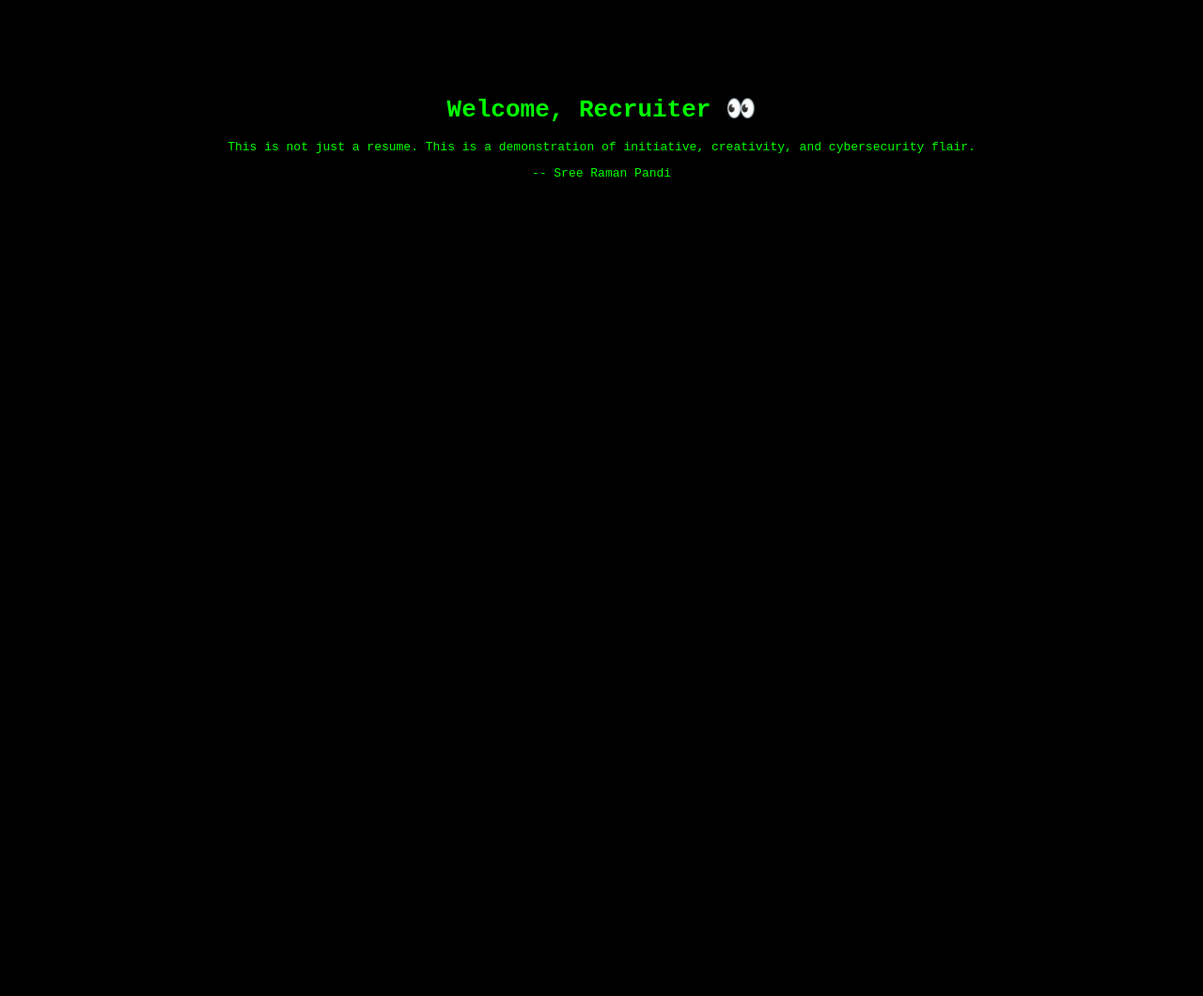
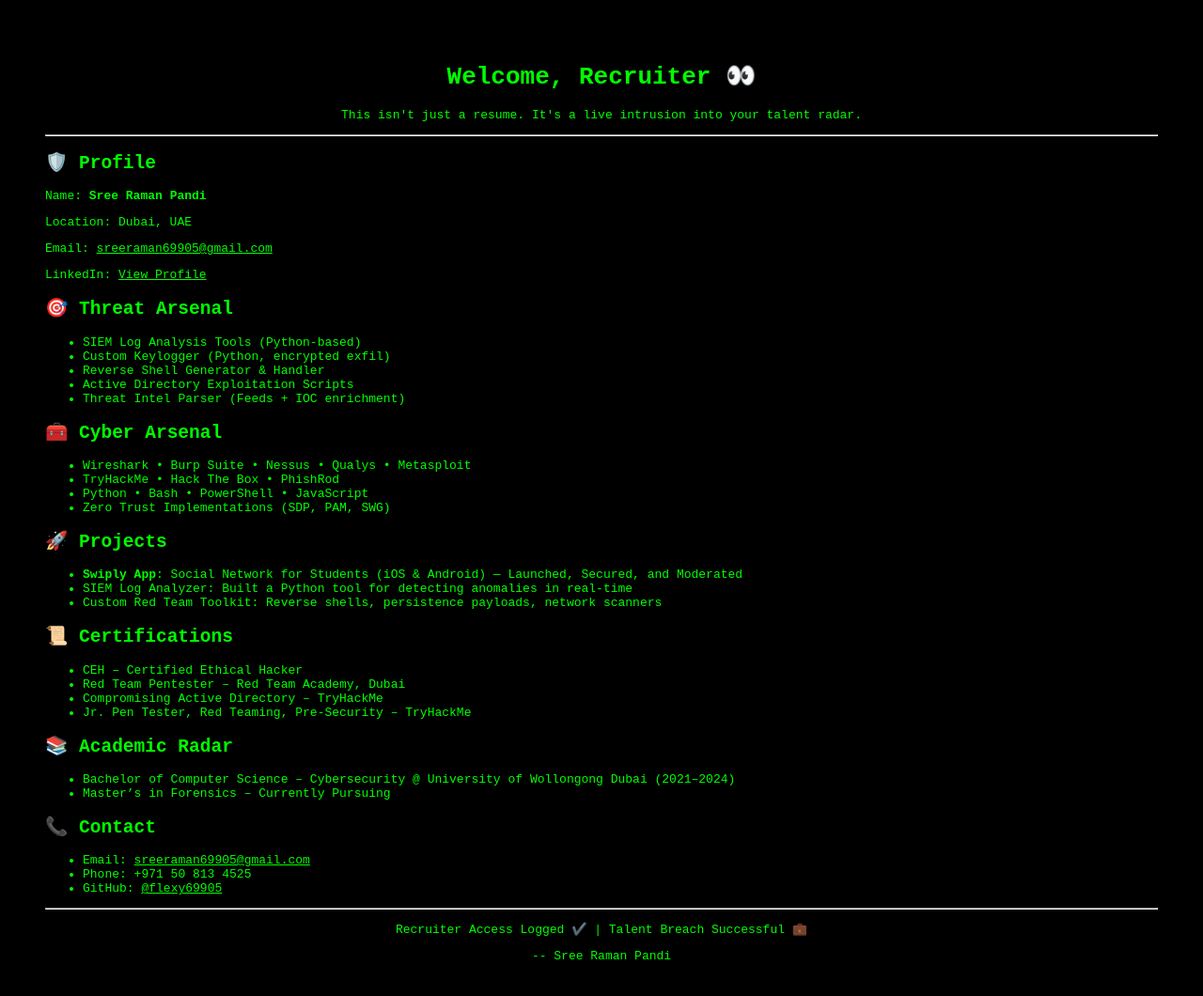
Before and after one commit to flexy69905/candidate-detected, a plain HTML site: page index.html in a window 1280 px wide. Shown: the whole page at 94% size. Before the commit the page ends 800 px from the top, so only its background shows below. Drawn offline with Linux system fonts and the light colour scheme.

Commit message:
Update index.html

```diff
--- a/index.html
+++ b/index.html
@@ -1,14 +1,72 @@
 <!DOCTYPE html>
-<html>
+<html lang="en">
 <head>
+  <meta charset="UTF-8">
   <title>Candidate Detected</title>
   <script>
     alert("🚨 Candidate Detected: High Potential Intrusion Analyst 🚨");
   </script>
 </head>
-  <body style="background-color:black; color:lime; font-family:monospace; text-align:center; margin-top:100px;">
-    <h1>Welcome, Recruiter 👀</h1>
-    <p>This is not just a resume. This is a demonstration of initiative, creativity, and cybersecurity flair.</p>
-    <p>-- Sree Raman Pandi</p>
+<body style="background-color: black; color: lime; font-family: monospace; padding: 40px;">
+
+  <h1 style="text-align: center;">Welcome, Recruiter 👀</h1>
+  <p style="text-align: center;">This isn't just a resume. It's a live intrusion into your talent radar.</p>
+  <hr>
+
+  <h2>🛡️ Profile</h2>
+  <p>Name: <strong>Sree Raman Pandi</strong></p>
+  <p>Location: Dubai, UAE</p>
+  <p>Email: <a href="mailto:sreeraman69905@gmail.com" style="color:lime;">sreeraman69905@gmail.com</a></p>
+  <p>LinkedIn: <a href="https://www.linkedin.com/in/sree-raman-naidu-50367425b/" target="_blank" style="color:lime;">View Profile</a></p>
+
+  <h2>🎯 Threat Arsenal</h2>
+  <ul>
+    <li>SIEM Log Analysis Tools (Python-based)</li>
+    <li>Custom Keylogger (Python, encrypted exfil)</li>
+    <li>Reverse Shell Generator & Handler</li>
+    <li>Active Directory Exploitation Scripts</li>
+    <li>Threat Intel Parser (Feeds + IOC enrichment)</li>
+  </ul>
+
+  <h2>🧰 Cyber Arsenal</h2>
+  <ul>
+    <li>Wireshark • Burp Suite • Nessus • Qualys • Metasploit</li>
+    <li>TryHackMe • Hack The Box • PhishRod</li>
+    <li>Python • Bash • PowerShell • JavaScript</li>
+    <li>Zero Trust Implementations (SDP, PAM, SWG)</li>
+  </ul>
+
+  <h2>🚀 Projects</h2>
+  <ul>
+    <li><strong>Swiply App</strong>: Social Network for Students (iOS & Android) — Launched, Secured, and Moderated</li>
+    <li>SIEM Log Analyzer: Built a Python tool for detecting anomalies in real-time</li>
+    <li>Custom Red Team Toolkit: Reverse shells, persistence payloads, network scanners</li>
+  </ul>
+
+  <h2>📜 Certifications</h2>
+  <ul>
+    <li>CEH – Certified Ethical Hacker</li>
+    <li>Red Team Pentester – Red Team Academy, Dubai</li>
+    <li>Compromising Active Directory – TryHackMe</li>
+    <li>Jr. Pen Tester, Red Teaming, Pre-Security – TryHackMe</li>
+  </ul>
+
+  <h2>📚 Academic Radar</h2>
+  <ul>
+    <li>Bachelor of Computer Science – Cybersecurity @ University of Wollongong Dubai (2021–2024)</li>
+    <li>Master’s in Forensics – Currently Pursuing</li>
+  </ul>
+
+  <h2>📞 Contact</h2>
+  <ul>
+    <li>Email: <a href="mailto:sreeraman69905@gmail.com" style="color:lime;">sreeraman69905@gmail.com</a></li>
+    <li>Phone: +971 50 813 4525</li>
+    <li>GitHub: <a href="https://github.com/flexy69905" style="color:lime;">@flexy69905</a></li>
+  </ul>
+
+  <hr>
+  <p style="text-align: center;">Recruiter Access Logged ✔️ | Talent Breach Successful 💼</p>
+  <p style="text-align: center;">-- Sree Raman Pandi</p>
+
 </body>
 </html>
```
Lines whose indentation alone changed are shown as unchanged.
